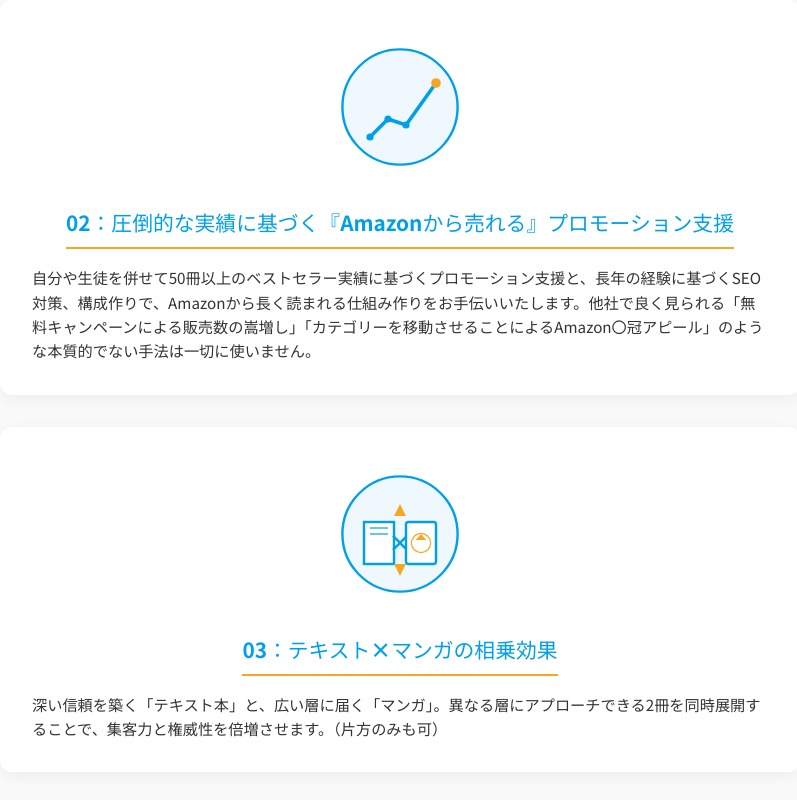
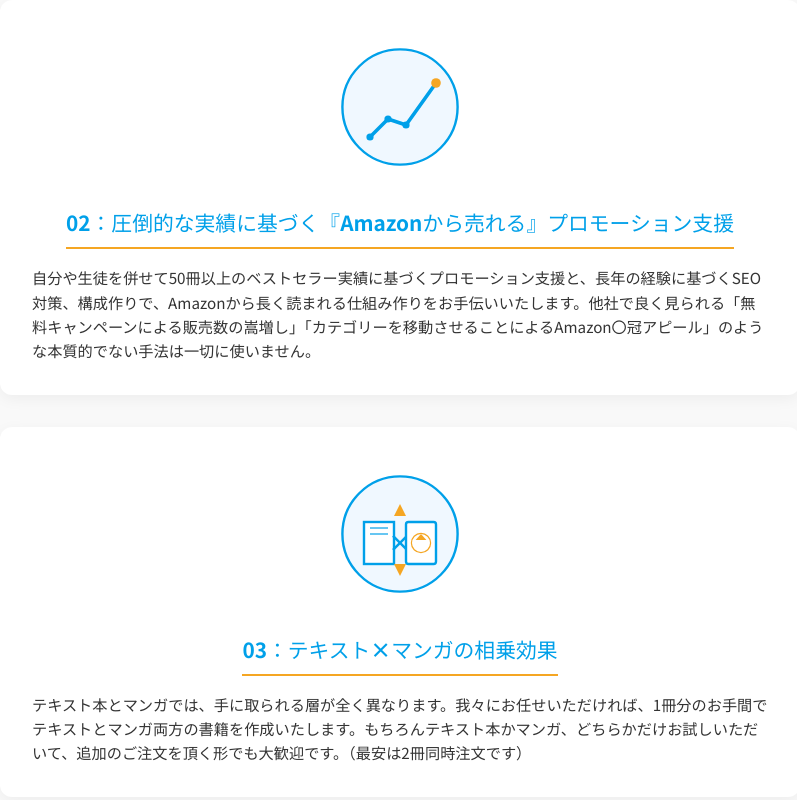
Before and after one commit to rikutoaimanga-max/Kindle-Publishing-Homepage, a React (Vite) app: page / in a window 1280 px wide. Shown: the part 11188-11988 px from the top of the page, without its empty margins (240-1037 px from the left). Built offline with nearby package versions, Linux system fonts and the light colour scheme.

Commit message:
Content: Update description text for Reason 3 in Reasons section

```diff
--- a/src/components/Reasons.jsx
+++ b/src/components/Reasons.jsx
@@ -98,7 +98,7 @@ const Reasons = () => {
                             03：テキスト×マンガの相乗効果
                         </h3>
                         <p style={{ textAlign: 'left', fontSize: '0.95rem' }}>
-                            深い信頼を築く「テキスト本」と、広い層に届く「マンガ」。異なる層にアプローチできる2冊を同時展開することで、集客力と権威性を倍増させます。（片方のみも可）
+                            テキスト本とマンガでは、手に取られる層が全く異なります。我々にお任せいただければ、1冊分のお手間でテキストとマンガ両方の書籍を作成いたします。もちろんテキスト本かマンガ、どちらかだけお試しいただいて、追加のご注文を頂く形でも大歓迎です。（最安は2冊同時注文です）
                         </p>
                     </div>
                 </div>
```
